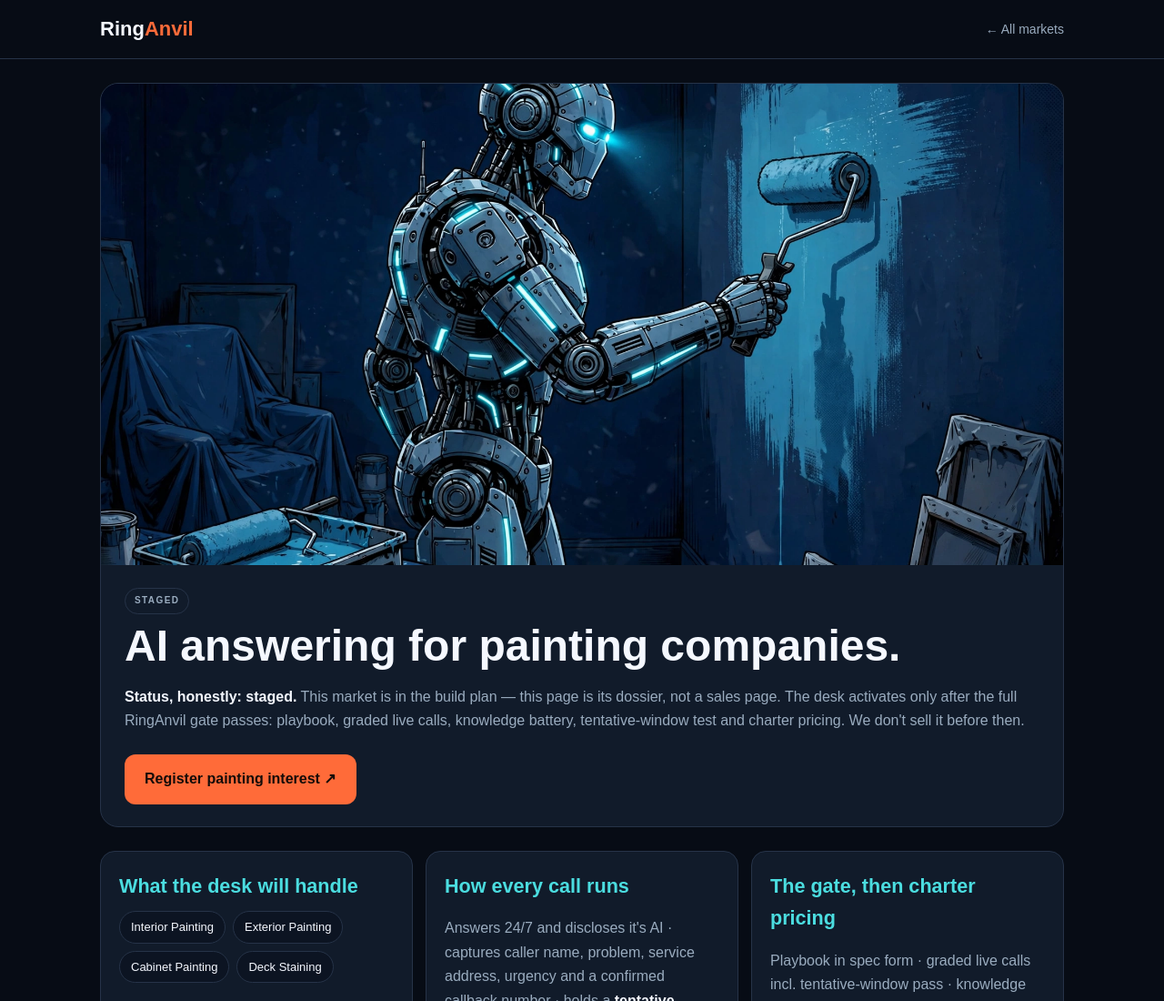
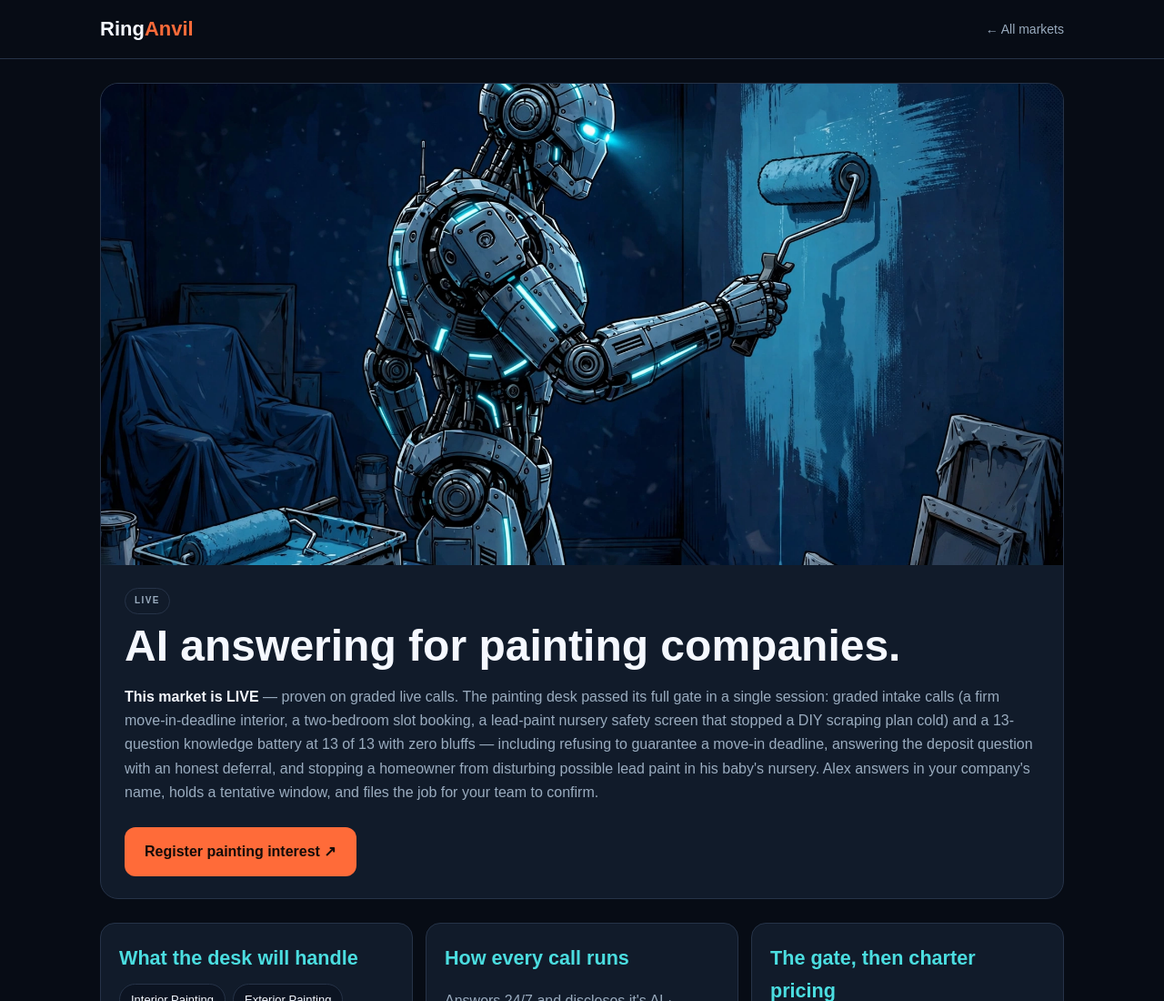
Before and after one commit to chicomills1-create/ringanvil-platform, a plain HTML site: page markets/painting.html in a window 1280 px wide. Shown: the top 1100 px of the page at 91% size. Drawn offline with Linux system fonts and the light colour scheme.

Commit message:
Painting LIVE flip

```diff
--- a/markets/painting.html
+++ b/markets/painting.html
@@ -3,8 +3,8 @@
 <head>
 <meta charset="utf-8" />
 <meta name="viewport" content="width=device-width,initial-scale=1" />
-<meta name="description" content="RingAnvil's AI answering desk for painting companies — staged in the build plan. What the desk will do, the gate it must pass, and how to register interest." />
-<title>Painting — RingAnvil AI Answering (STAGED)</title>
+<meta name="description" content="RingAnvil's AI answering desk for painting companies — live now, proven on graded live calls: full trade knowledge base, 13-question knowledge battery passed, tentative windows, CRM-shaped job filing." />
+<title>Painting — RingAnvil AI Answering (LIVE)</title>
 <style>
 :root{--bg:#070c15;--panel:#111b2a;--panel2:#0c1422;--line:#263348;--ink:#f5f8ff;--muted:#9aacbf;--orange:#ff6b39;--cyan:#4bdde0}
 *{box-sizing:border-box}body{margin:0;background:var(--bg);color:var(--ink);font-family:Arial,sans-serif;line-height:1.65}
@@ -31,9 +31,9 @@ footer{border-top:1px solid var(--line);margin-top:34px;padding:22px 0;color:var
 <header><div class="wrap"><a class="brand" href="../index.html">Ring<span>Anvil</span></a><a class="back" href="../index.html#markets">← All markets</a></div></header>
 <main class="wrap">
   <div class="hero"><img src="../assets/mkt-painting.webp" alt="AI robot painter rolling a wall" /><div class="hero-in">
-    <span class="chip">STAGED</span>
+    <span class="chip chip-live">LIVE</span>
     <h1>AI answering for painting companies.</h1>
-    <p><strong>Status, honestly: staged.</strong> This market is in the build plan — this page is its dossier, not a sales page. The desk activates only after the full RingAnvil gate passes: playbook, graded live calls, knowledge battery, tentative-window test and charter pricing. We don't sell it before then.</p>
+    <p><strong>This market is LIVE</strong> — proven on graded live calls. The painting desk passed its full gate in a single session: graded intake calls (a firm move-in-deadline interior, a two-bedroom slot booking, a lead-paint nursery safety screen that stopped a DIY scraping plan cold) and a 13-question knowledge battery at 13 of 13 with zero bluffs — including refusing to guarantee a move-in deadline, answering the deposit question with an honest deferral, and stopping a homeowner from disturbing possible lead paint in his baby's nursery. Alex answers in your company's name, holds a tentative window, and files the job for your team to confirm.</p>
     <a class="btn" href="mailto:info@ringanvil.com?subject=RingAnvil%20Painting%20Interest">Register painting interest ↗</a>
   </div></div>
   <div class="grid">
```
